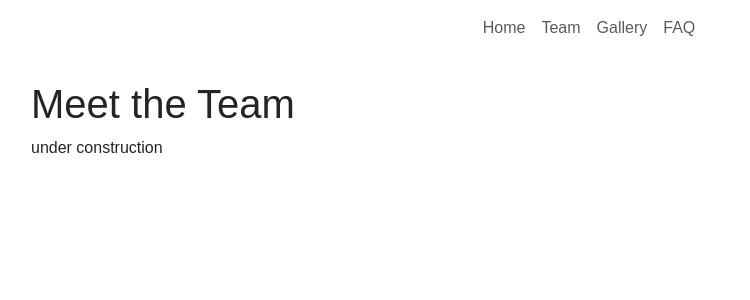
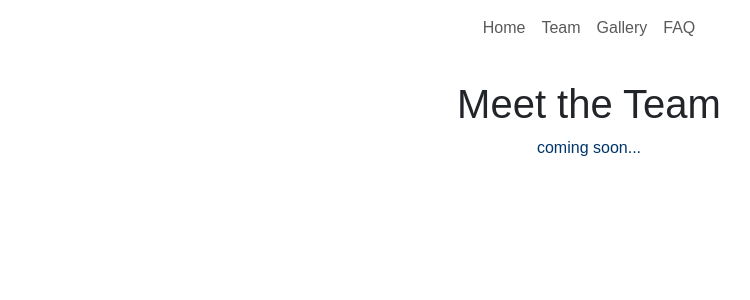
Before and after one commit to Ragyudy/yalebadminton, a React (Vite) app: page /Team in a window 1280 px wide. Shown: the top 300 px of the page, without its empty margins (51-801 px from the left). Built offline with nearby package versions, Linux system fonts and the light colour scheme; a web font is replaced by a local one.

Commit message:
minor changes

```diff
--- a/src/pages/Gallery.tsx
+++ b/src/pages/Gallery.tsx
@@ -1,14 +1,30 @@
 import Container from "react-bootstrap/Container";
 import NavBar from "../components/NavBar";
+import styled from "styled-components";
+
+const Title = styled.h1`
+  text-align: center;
+`;
+
+const Note = styled.p`
+  text-align: center;
+  color: #00356b;
+  transition: color 0.3s ease;
+  margin-bottom: 0;
+
+  &:hover {
+    color: #286dc0;
+  }
+`;
 
 function Gallery() {
   return (
     <>
       <NavBar />
       <Container style={{ paddingTop: "10vh" }}>
-        <h1>Gallery</h1>
-        <p>vlogs, photos, videos, and more to come {">:)"}</p>
-        <p>under construction</p>
+        <Title>Gallery</Title>
+        <Note>photos, videos, and more to come {">:)"}</Note>
+        <Note>under construction</Note>
       </Container>
     </>
   );
--- a/src/pages/Team.tsx
+++ b/src/pages/Team.tsx
@@ -1,13 +1,28 @@
 import Container from "react-bootstrap/Container";
 import NavBar from "../components/NavBar";
+import styled from "styled-components";
+
+const Title = styled.h1`
+  text-align: center;
+`;
+
+const Note = styled.p`
+  text-align: center;
+  color: #00356b;
+  transition: color 0.3s ease;
+
+  &:hover {
+    color: #286dc0;
+  }
+`;
 
 function Team() {
   return (
     <>
       <NavBar />
       <Container style={{ paddingTop: "10vh" }}>
-        <h1>Meet the Team</h1>
-        <p>under construction</p>
+        <Title>Meet the Team</Title>
+        <Note>coming soon...</Note>
       </Container>
     </>
   );
```
